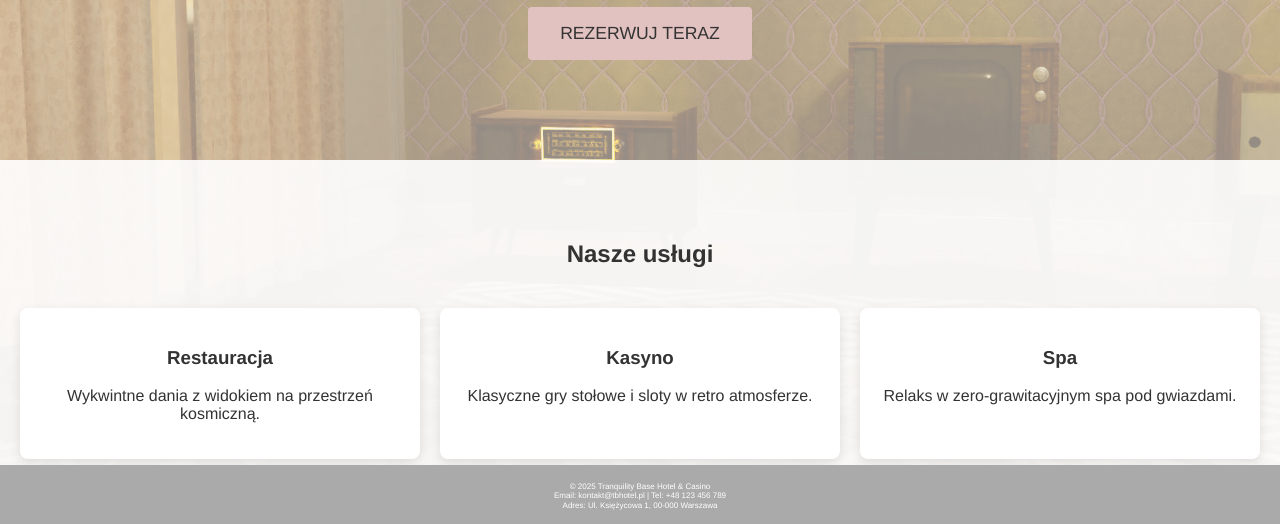
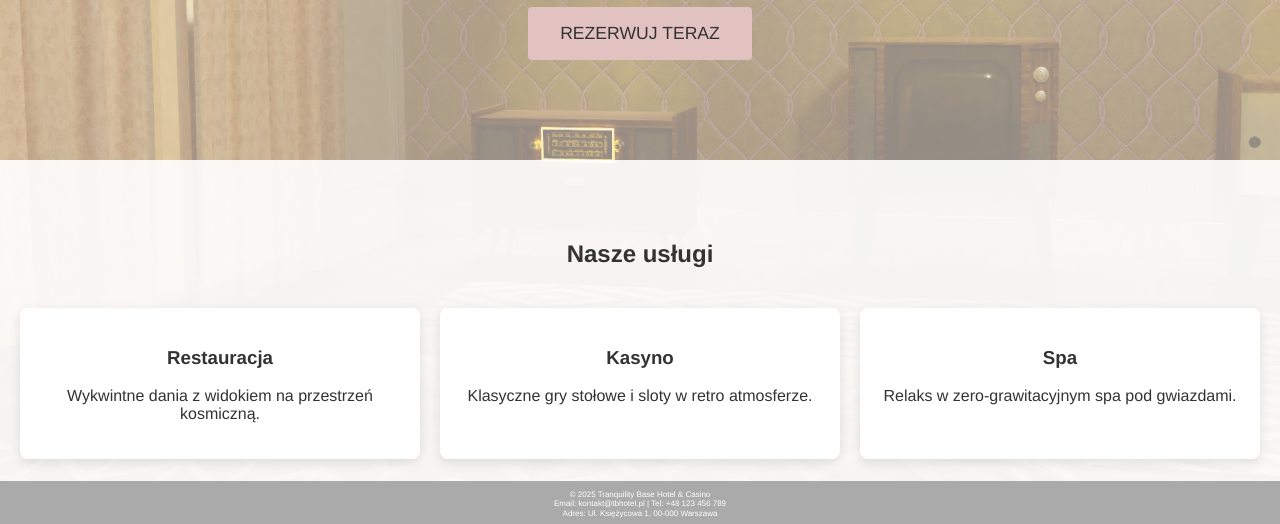
Before and after one commit to Luksziboi/Luksziboi.github.io, a plain HTML site: page index.html in a window 1280 px wide. Shown: the part 274-798 px from the top of the page. Drawn offline with Linux system fonts and the light colour scheme.

Commit message:
Update style.css

```diff
--- a/style.css
+++ b/style.css
@@ -62,14 +62,9 @@ footer {
   width: 100%;
   background: #aaa;
   text-align: center;
-  padding: 1rem 2rem;
+  padding: 0.5rem 1rem;
   z-index: 1000;
-}
-footer {
-  background: #aaa;
-  text-align: center;
-  padding: 1rem 2rem;
-}
+
 
 .reservation-section {
   display: flex;
```
